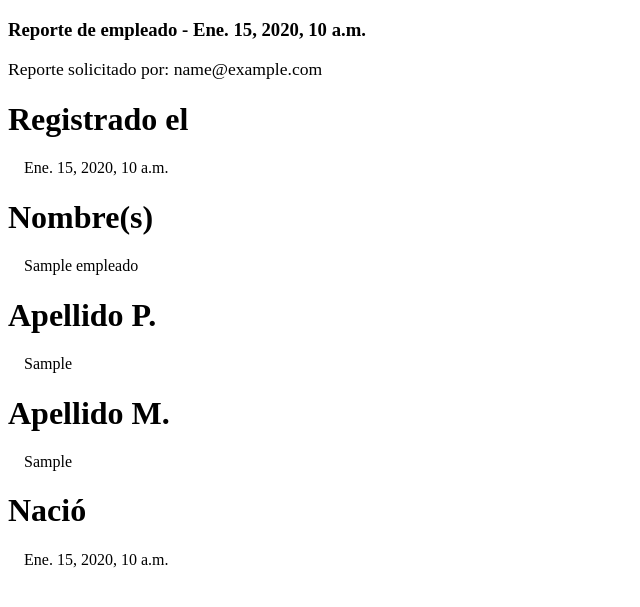
After one commit to ycharmx/crudbasico_django, a Django app: template templates/render_pdf/rpt_empleado.html in a window 1280 px wide. The commit adds this page. Shown: the top 607 px of the page, without its empty margins (0-640 px from the left). Run offline with Django 3.2, Linux system fonts and the light colour scheme; the template is opened without the code that fills it: most values are stand-ins (such as "Sample title", 1, 10 or a date in 2020); parts of the project's set-up code (start-up, migrations or seed data) failed here and were passed over.

Commit message:
fix reporte individual y general

```diff
--- a/apps/crud/urls.py
+++ b/apps/crud/urls.py
@@ -18,5 +18,6 @@ urlpatterns = [
     path('empleados/editar/<ekey:pk>',views.EditarEmpleadoView.as_view(), name='editar_empleado'),
     path('empleados/eliminar/',views.EliminarEmpleadoView.as_view(),name = 'eliminar'),
     path('empleados/reporte/', views.ReporteEmpleadosPDF.as_view(), name = 'reporte_empleados'),
+    path('empleados/reporte/<ekey:pk>', views.ReporteEmpleadoPDF.as_view(), name = 'reporte_empleado'),
     path('salir/', views.salir, name='salir')
 ]
--- /dev/null
+++ b/templates/render_pdf/rpt_empleado.html
@@ -0,0 +1,75 @@
+<!doctype html>
+<html>
+<head>
+    <meta charset="utf-8">
+    <title>Reporte de empleado</title>
+    <style type="text/css">
+        @page {
+            size: A4;
+            margin: 1cm;
+        }
+        .table {
+            width: 100%;
+            max-width: 100%;
+            margin-bottom: 5px;
+            background-color: #fff;
+        }
+        .table th,
+        .table td {
+            padding: 3px;
+            vertical-align: top;
+            border-top: 1px solid #000;
+            text-align: center;
+        }
+        .table thead th {
+            vertical-align: bottom;
+            border-bottom: 2px solid #000;
+        }
+        .table tbody + tbody {
+            border-top: 2px solid #000;
+        }
+        .table .table {
+            background-color: #fff;
+        }
+        .list-group {
+            display: block;
+            width: 100%;
+            list-style: none;
+            margin-top: 15px;
+            margin-bottom: 15px;
+        }
+        .list-group p {
+            width: 100%;
+            height: 20px;
+            line-height: 20px;
+            list-style: none;
+            font-size: 1.1em;
+        }
+    </style>
+</head>
+<body>
+
+<div class="container">
+    <div class="card">
+        <div class="card-header">
+            <h3>Reporte de empleado - {{ fecha }}</h3>
+        </div>
+
+        <div class="list-group">
+            <p>Reporte solicitado por: {{ email }}</p>
+        </div>
+    </div>
+</div>
+
+<div class="container">
+    <h1>Registrado el </h1>&nbsp;&nbsp;&nbsp;   {{ empleado.fecha_registro}}
+    <h1>Nombre(s) </h1>&nbsp;&nbsp;&nbsp;       {{ empleado.nombre }}
+    <h1>Apellido P. </h1>&nbsp;&nbsp;&nbsp;     {{ empleado.a_paterno }}
+    <h1>Apellido M. </h1>&nbsp;&nbsp;&nbsp;     {{ empleado.a_materno}}
+    <h1>Nació </h1>&nbsp;&nbsp;&nbsp;           {{ empleado.fecha_nacimiento }}
+
+</div>
+
+
+</body>
+</html>
```
Also changed, not shown: apps/crud/views.py (+24 -0 lines), templates/crud/empleados.html (+8 -1 lines).
